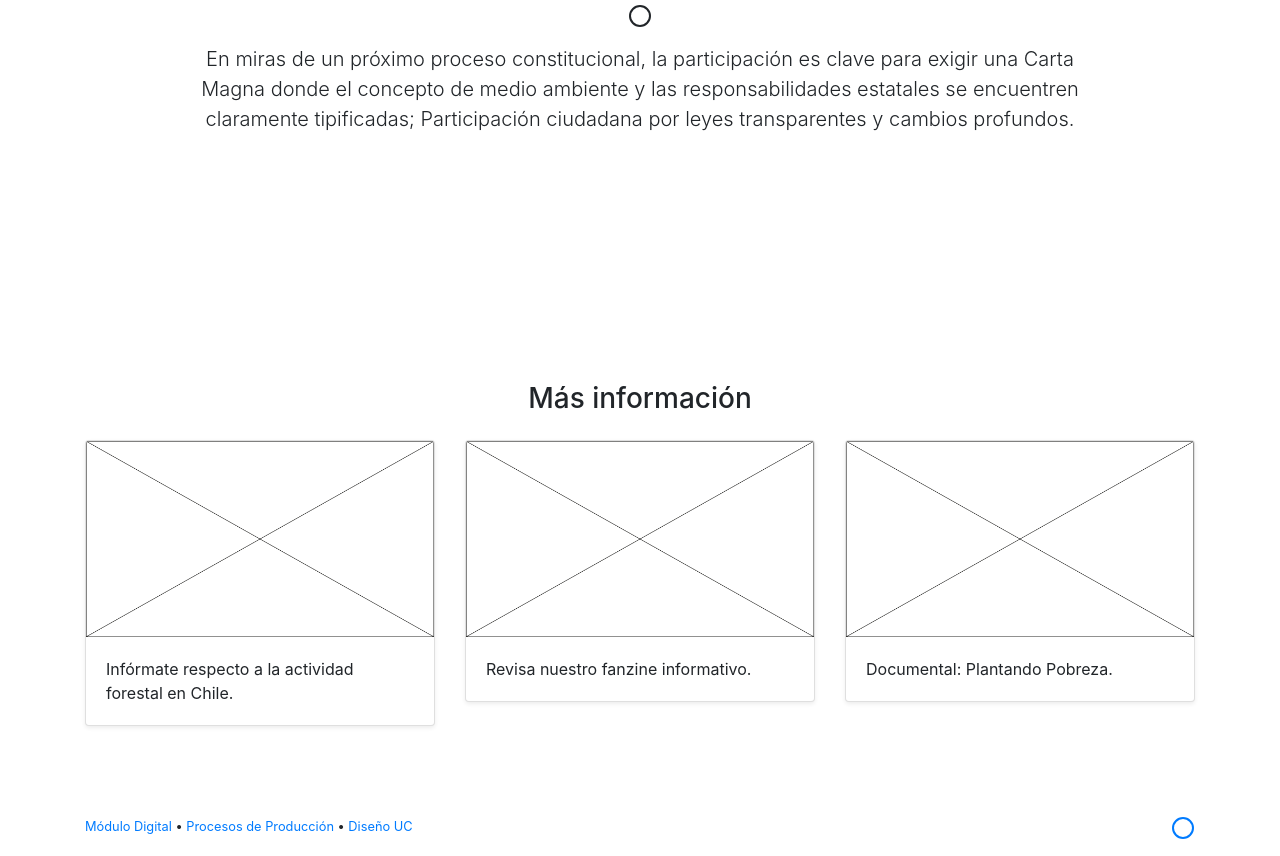
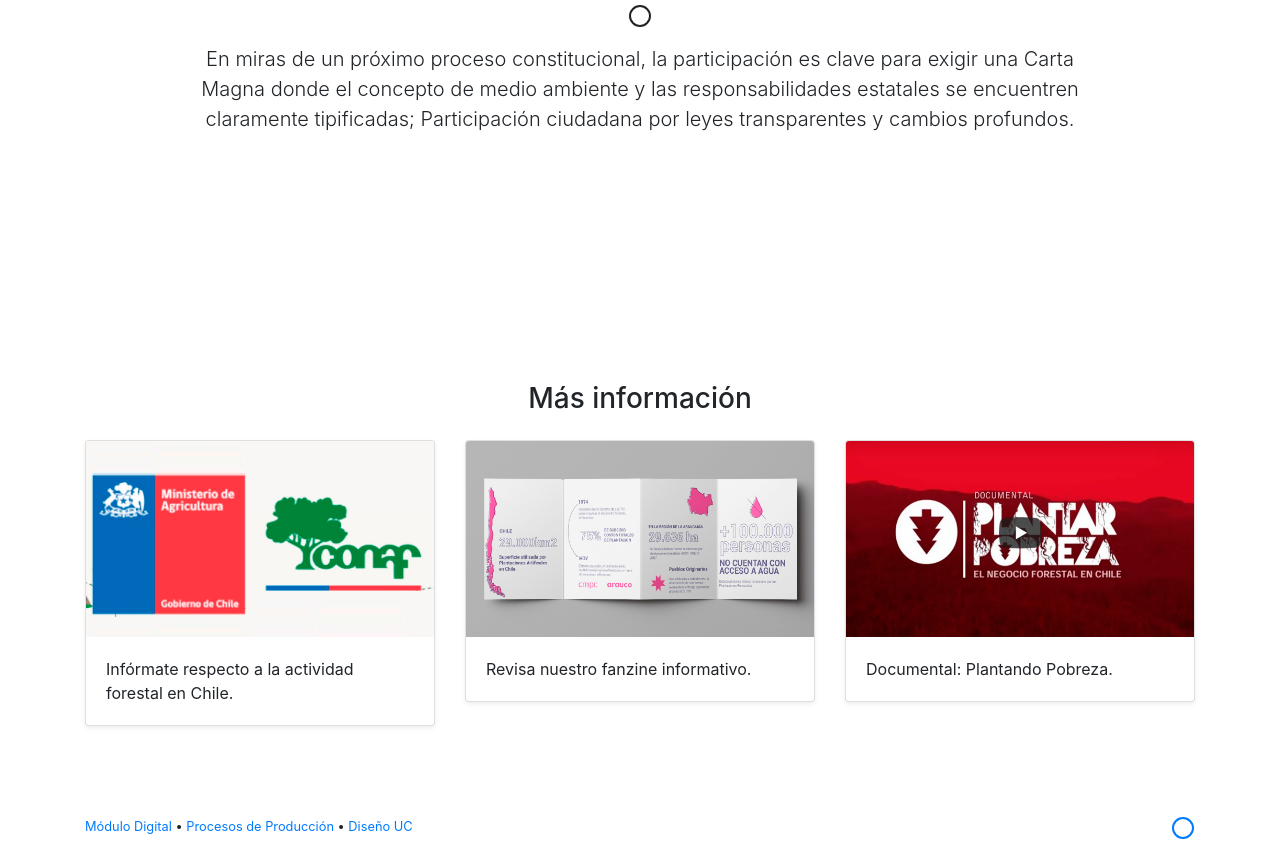
Before and after one commit to marionunito/nunito, a plain HTML site: page plantilla/skeleton.html in a window 1280 px wide. Shown: the part 1988-2844 px from the top of the page. Drawn offline with nearby package versions, Linux system fonts and the light colour scheme.

Commit message:
Update skeleton.html

```diff
--- a/plantilla/skeleton.html
+++ b/plantilla/skeleton.html
@@ -119,7 +119,7 @@
                     </div>
                     <div class="col-md-4 mb-4">
                         <div class="card shadow-sm">
-                            <img src="img/wireframe-aspect_ratio-16-9.png" class="card-img-top" alt="describa la imagen" />
+                            <img src="img/wireframe-aspect_ratio-16-9B.png" class="card-img-top" alt="describa la imagen" />
                             <div class="card-body">
                                 <p class="card-text">Infórmate respecto a la actividad forestal en Chile.</p>
                             </div>
@@ -127,7 +127,7 @@
                     </div>
                     <div class="col-md-4 mb-4">
                         <div class="card shadow-sm">
-                            <img src="img/wireframe-aspect_ratio-16-9.png" class="card-img-top" alt="describa la imagen" />
+                            <img src="img/wireframe-aspect_ratio-16-9C.png" class="card-img-top" alt="describa la imagen" />
                             <div class="card-body">
                                 <p class="card-text">Revisa nuestro fanzine informativo.</p>
                             </div>
@@ -135,7 +135,7 @@
                     </div>
                     <div class="col-md-4 mb-4">
                         <div class="card shadow-sm">
-                            <img src="img/wireframe-aspect_ratio-16-9.png" class="card-img-top" alt="describa la imagen" />
+                            <img src="img/wireframe-aspect_ratio-16-9A.png" class="card-img-top" alt="describa la imagen" />
                             <div class="card-body">
                                 <p class="card-text">Documental: Plantando Pobreza.</p>
                             </div>
```
